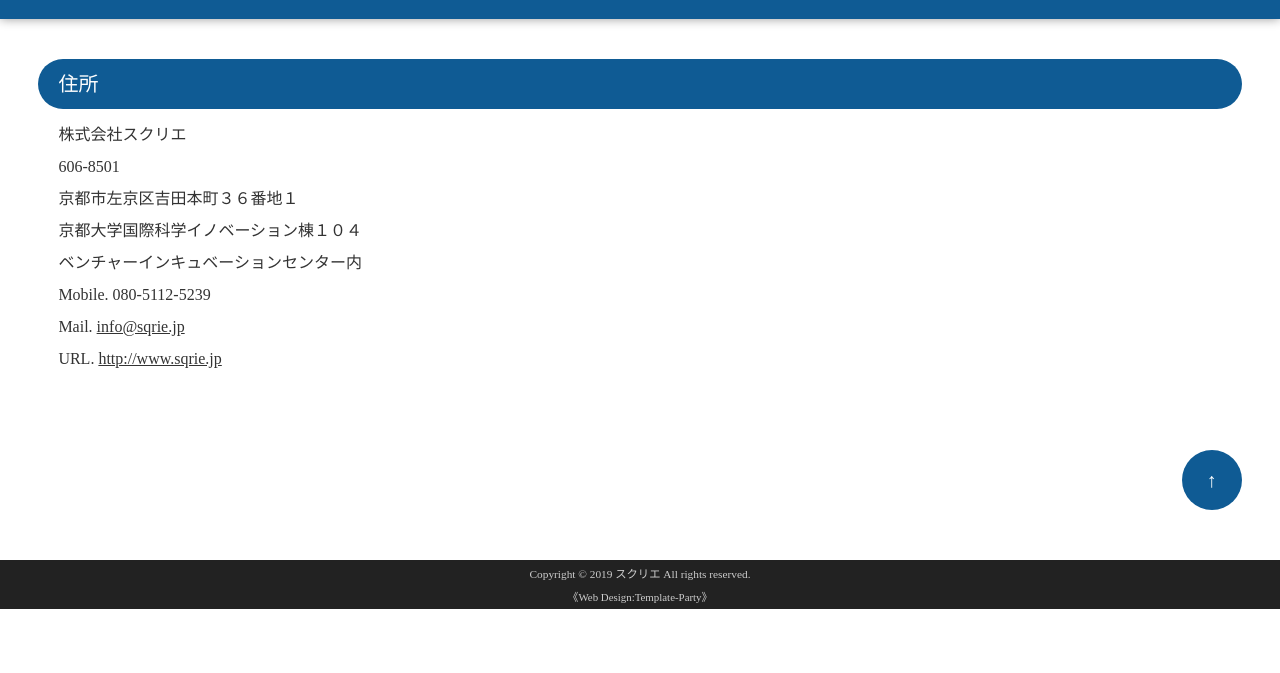
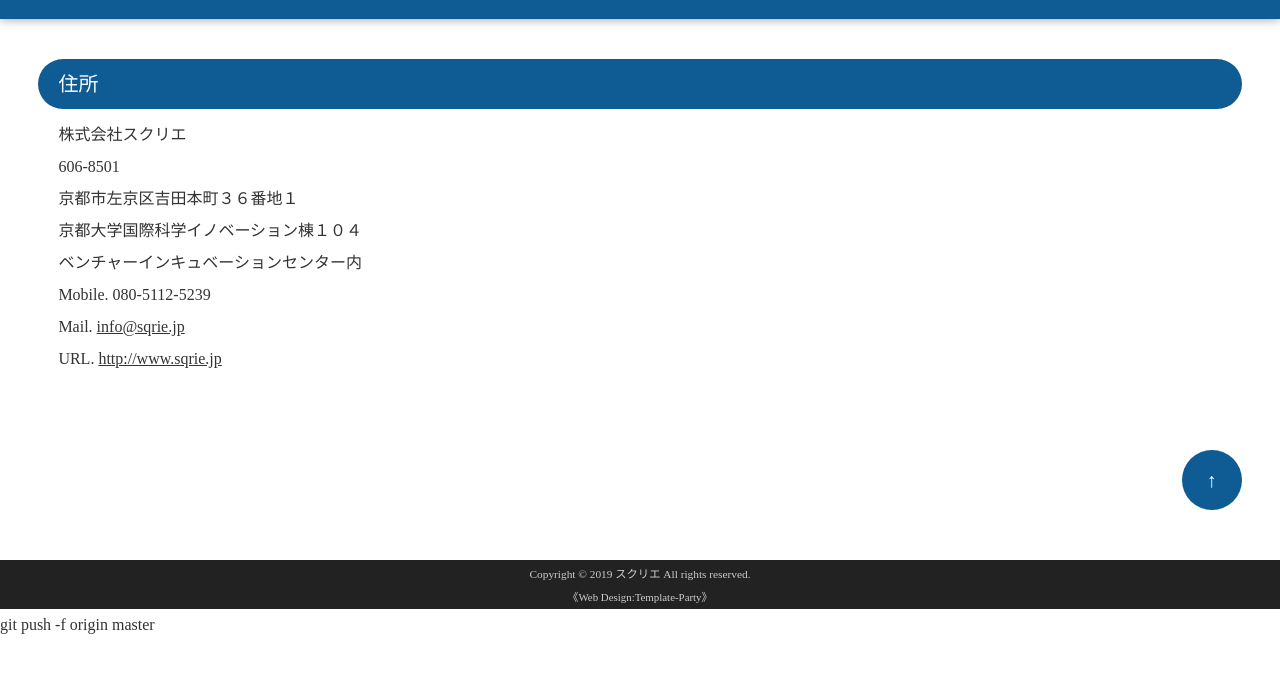
Before and after one commit to mycoplasmer/daiki, a website: page contact.html in a window 1280 px wide. Shown: the part 61-734 px from the top of the page. Drawn offline with Linux system fonts and the light colour scheme.

Commit message:
Update contact.html

```diff
--- a/contact.html
+++ b/contact.html
@@ -124,3 +124,4 @@
 </body>
 
 </html>
+git push -f origin master
```
